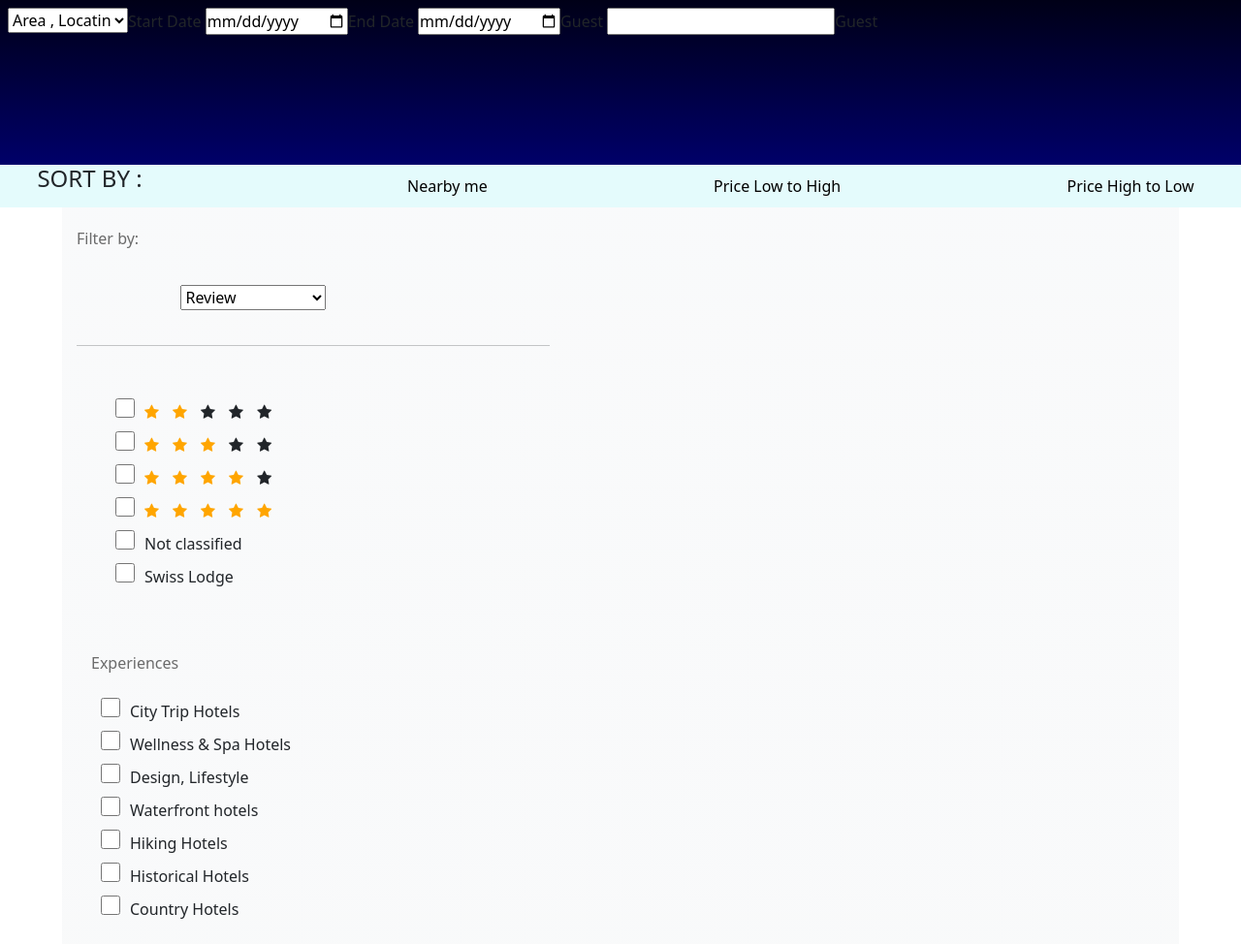
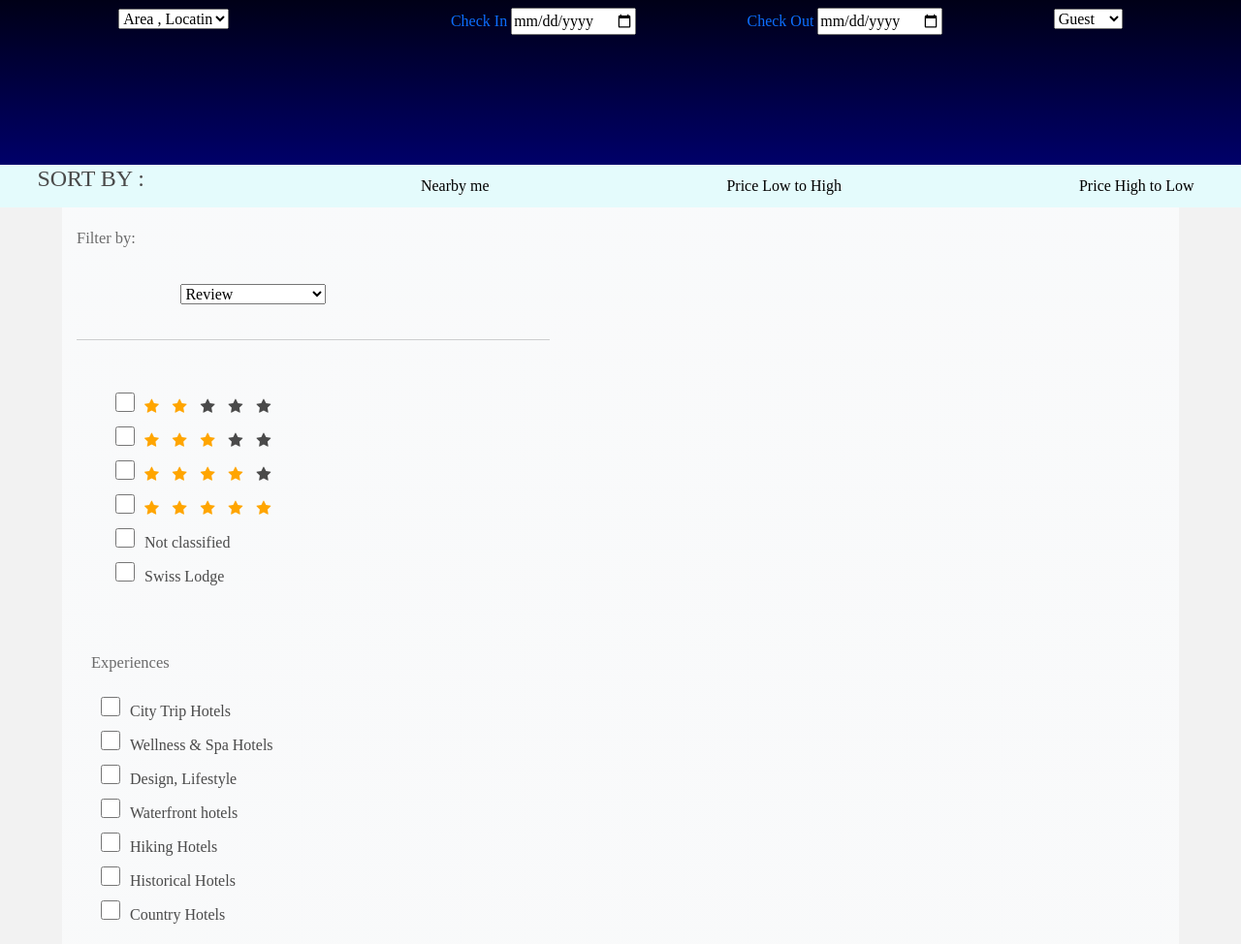
Before and after one commit to patil-sandhya/shocking-grade-9442, a plain HTML site: page hotel.html in a window 1280 px wide. Shown: the top 974 px of the page at 97% size. Drawn offline with nearby package versions, Linux system fonts and the light colour scheme; no server answers.

Commit message:
day-4 last

```diff
--- a/hotel.css
+++ b/hotel.css
@@ -1,15 +1,27 @@
-*{margin: 0;
-    padding: 0;
+*{ box-sizing: border-box;
 
 }
 body{
-    box-sizing: border-box;
+
+    background: #f2f2f2;
+    padding: 0;
+    margin: 0;
+    color: #4a4a4a;
+    font-family: var(--font-family);
+    font-weight: 400;
+}
+p{
+    font-size: calc(var(--font-scale, 1) * 16.5px);
+    line-height: 23px
 }
 #search-container{
 
     height: 170px;
     background-image: linear-gradient(rgb(0, 0, 23),rgb(0, 0, 105));
 
+}
+#date{
+    color: #008cff;
 }
 #sort {
     width:100%;
@@ -19,7 +31,7 @@ body{
     padding-left: 3%;
     padding-right: 3%;
     background-color:#E4FBFC;
-    /* background-image: linear-gradient(black,darkBlue); */
+
 }
 
 #atoz {
@@ -48,6 +60,7 @@ body{
 
 #left p {
     color: rgb(107, 107, 107);
+
 }
 
 #checkbox span {
@@ -91,6 +104,11 @@ body{
     display: flex;
     justify-content: space-between;
     margin-top: 29px;
+    background: #fff;
+    border-radius: 4px;
+    box-shadow: 0 4px 8px 0 #8a6b7614;
+    cursor: pointer;
+    position: relative
 
 }
 
@@ -99,7 +117,7 @@ body{
 }
 
 #card:hover {
-    border: 2px solid rgb(255, 233, 233);
+    border: 1px solid rgb(255, 233, 233);
     background-color: rgb(226, 250, 242);
 }
 
@@ -119,7 +137,8 @@ body{
 
 .cardbody h4 {
 
-    color: darkgreen;
+    color: rgb(43, 150, 222);
+
 }
 
 .cardbuy {
--- a/hotel.html
+++ b/hotel.html
@@ -12,8 +12,8 @@
 
 <nav></nav>
 <div id="search-container">
-   <div id="innerdiv" class="d-flex p-2">
-    <div id="locatin">
+   <div id="innerdiv" class="d-flex p-2 d-flex justify-content-evenly">
+    <div id="location" class="">
         <select name="" id="local">
             <option value="">Area , Locatin</option>
             <option value="Wonderful">Singapore</option>
@@ -24,15 +24,18 @@
         </select>
     </div>
     <div id="date"></div>
-    <label for="date">Start Date
+    <label for="date"><span class="text-primary">Check In</span>
         <input type="date" id="start">
     </label>
-    <label for="date"> End Date
+    <label for="date"> <span class="text-primary">Check Out</span>
         <input type="date" id="end">
     </label>
     <div id="room">
-        Guest
-        <label for="room"><input type="text">Guest</label>
+        <select name="guest" id="guest">
+            <option value="">Guest</option>
+            <option value="adult">Adult 2</option>
+            <option value="child">Child</option>
+        </select>
     </div>
    </div>
 </div>
--- a/hotel.js
+++ b/hotel.js
@@ -92,7 +92,7 @@ function displaycard(hotel) {
     description.textContent = hotel.details;
 
     let distance = document.createElement("p");
-    distance.textContent = `Distance : ${hotel.distance}m`;
+    distance.textContent = `Distance : ${hotel.distance} m`;
 
     let rateing = document.createElement("p");
     rateing.textContent = hotel.rateing;
@@ -115,7 +115,7 @@ function displaycard(hotel) {
     buy.classList.add("buybtn");
     buy.textContent = "Book Now"
 
-    let stars = document.createElement("i")
+    let stars = document.createElement("p")
     stars.textContent = `Rating ${hotel.rating}`
     buy.addEventListener("click", () => {
 
```
